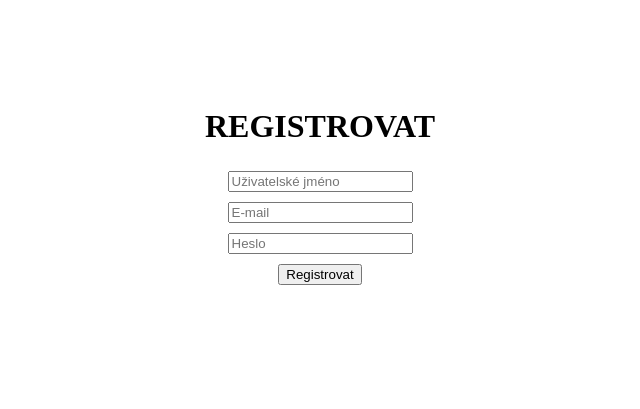
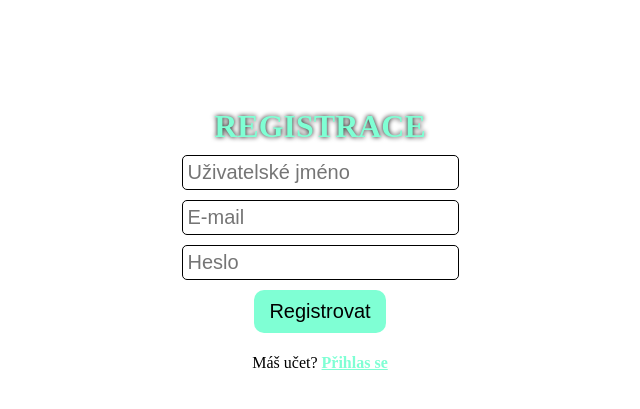
Before and after one commit to kryptxn001/dataLitePraxe, a PHP site: page /assets/register.php in a window 1280 px wide. Shown: the top 409 px of the page, without its empty margins (320-960 px from the left). Run offline with PHP 8.4, Linux system fonts and the light colour scheme.

Commit message:
aktualizovano ui

```diff
--- a/assets/register.php
+++ b/assets/register.php
@@ -12,27 +12,65 @@
       top: 100px;
     }
 
-    #loginform input {
+    .txtinput {
       margin: 5px;
+      padding: 5px;
+      font-size: 20px;
+      border-radius: 5px;
+      border: solid 1px black;
+    }
+
+    .txtinput:focus {
+      background-color: #b3ffe6;
     }
 
     .success {
       color: green;
+      font-style: italic;
+      font-size: 20px;
+      margin: 5px;
+      padding: 0px;
     }
 
     .wrong {
       color: red;
+      font-style: italic;
+      font-size: 20px;
+      margin: 5px;
+      padding: 0px;
+    }
 
+    .btn {
+      margin: 5px;
+      padding: 10px 15px;
+      font-size: 20px;
+      border-radius: 10px;
+      border: none;
+      background-color: aquamarine;
+    }
+
+    .btn:hover {
+      background-color: #b3ffe6;
+    }
+
+    h1 {
+      color: aquamarine;
+      text-shadow: 0px 0px 5px black;
+      margin-bottom: 5px;
+    }
+
+    .loginhref {
+      color: aquamarine;
+      font-weight: bold;
     }
   </style>
 
   <body>
         <form id="loginform" method="post">
-          <h1>REGISTROVAT</h1>
-          <input type="text" name="username" placeholder="Uživatelské jméno"> <br>
-          <input type="text" name="email" placeholder="E-mail"> <br>
-          <input type="password" name="password" placeholder="Heslo"> <br>
-          <input type="submit" name="submit" value="Registrovat"> <br>
+          <h1>REGISTRACE</h1>
+          <input class="txtinput" type="text" name="username" placeholder="Uživatelské jméno"> <br>
+          <input class="txtinput" type="text" name="email" placeholder="E-mail"> <br>
+          <input class="txtinput" type="password" name="password" placeholder="Heslo"> <br>
           <?php
             if(isset($_POST["username"])) {
               $username = $_POST["username"];
@@ -65,19 +103,22 @@
 
                 $sql = "INSERT INTO `login` (`id`, `username`, `password`, `email`) VALUES (NULL, '$username', '$password', '$email');";
                 $result = mysqli_query($conn, $sql);
-                echo "<p class='success'>Account created!</p>";
+                echo "<p class='success'>Učet vytvořen!</p>";
               } else {
                 $row = mysqli_fetch_assoc($result);
 
-                echo "<p class='wrong'>Username taken!</p>";
+                echo "<p class='wrong'>Uživatelské jméno zabrané!</p>";
               }
             } else {
               if(isset($_POST["submit"])) {
-                echo "<p class='wrong'>Something is missing!</p>";
+                echo "<p class='wrong'>Doplň jméno nebo heslo nebo email!</p>";
               }
             }
 
           ?>
+          <input class="btn" type="submit" name="submit" value="Registrovat"> <br>
+          <p>Máš učet? <a class="loginhref" href="?strana=5">Přihlas se</a></p> <br>
+
 
         </form>
 
```
Also changed, not shown: assets/database.php (+38 -5 lines), assets/editor.php (+16 -13 lines), assets/login.php (+49 -7 lines).
